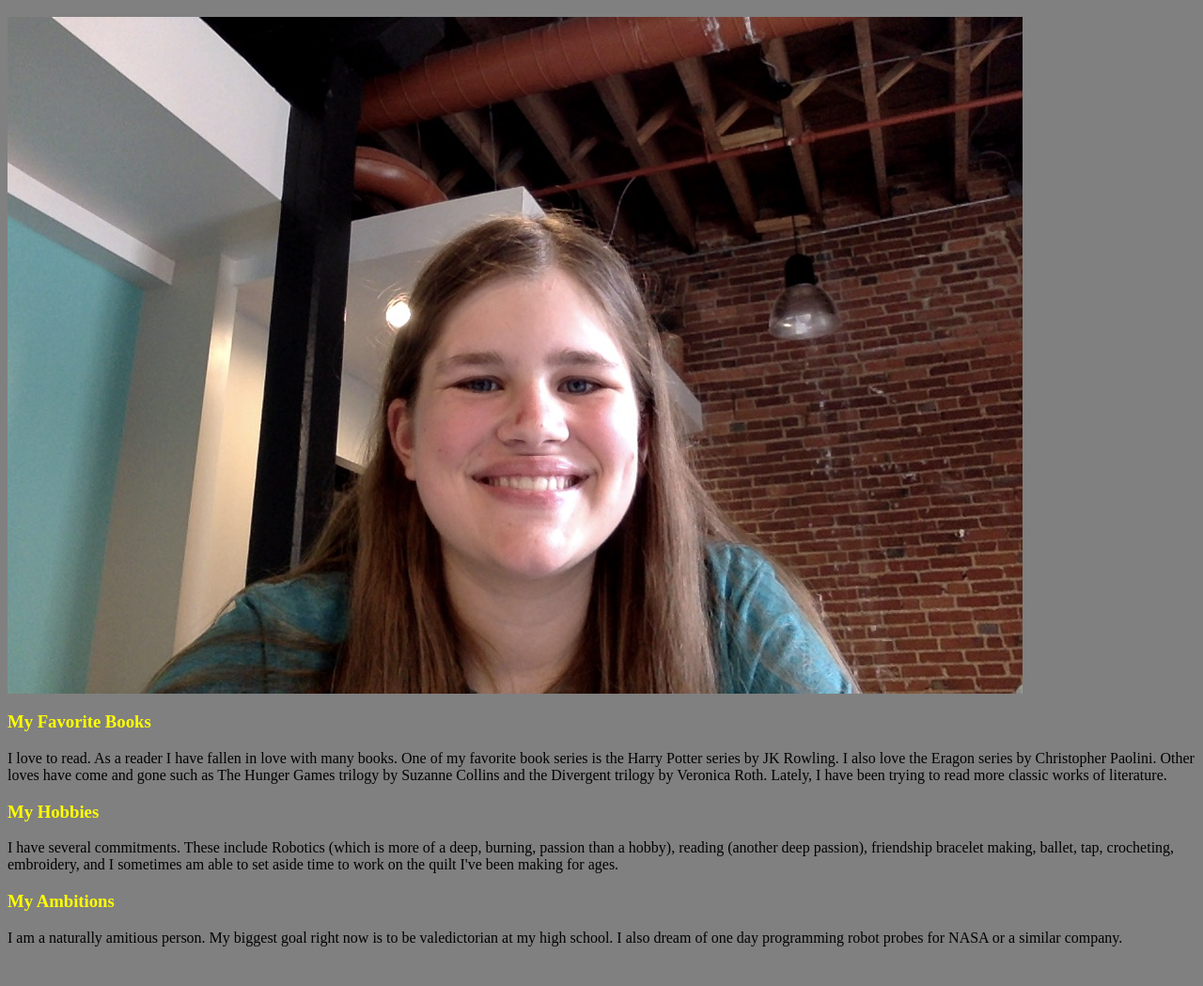
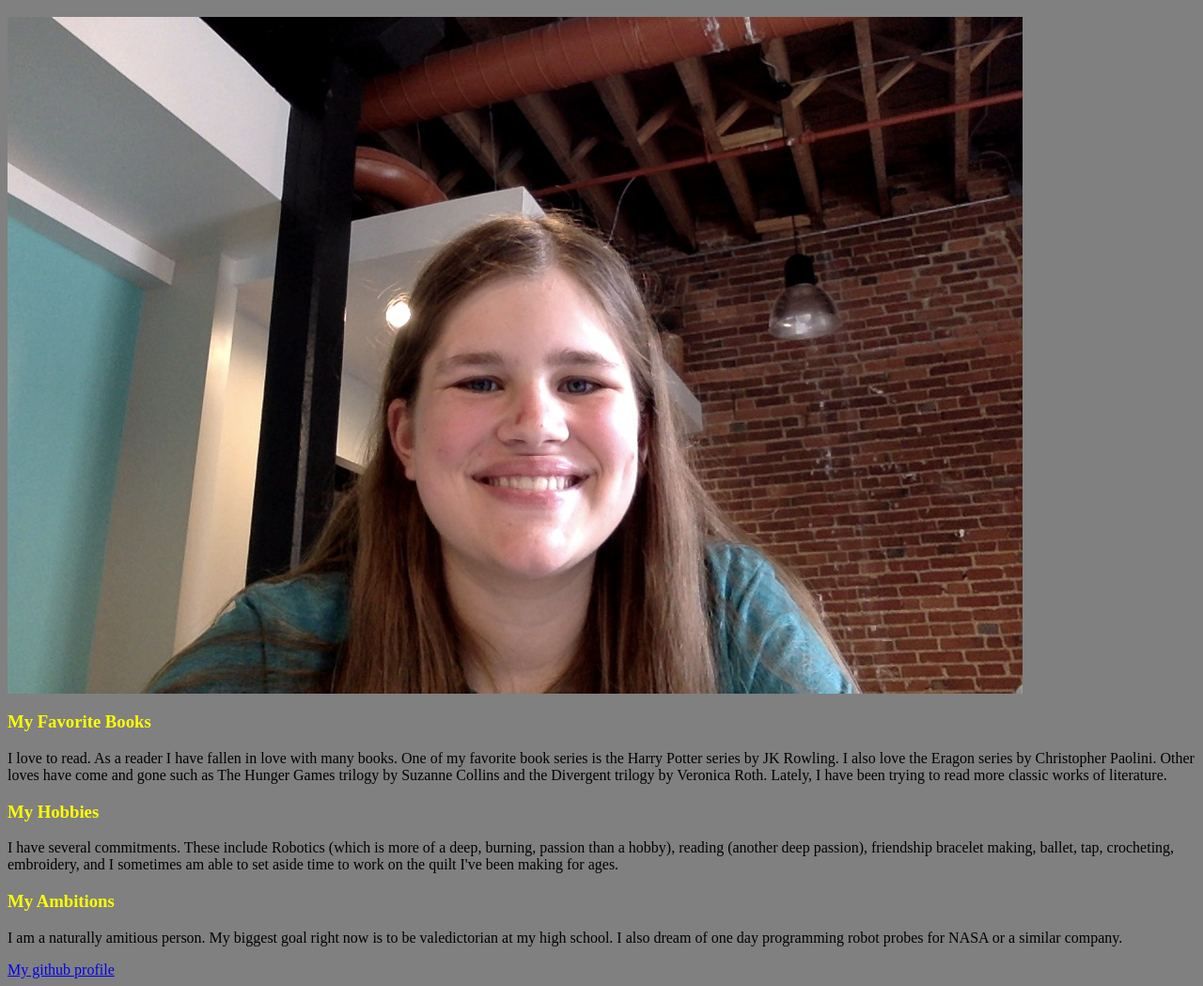
Before and after one commit to AudreyUWU/Practice, a plain HTML site: page index.html in a window 1280 px wide. Shown: the part 48-1097 px from the top of the page at 94% size. Before the commit the page ends 1071 px from the top, so only its background shows below. Drawn offline with Linux system fonts and the light colour scheme.

Commit message:
Update index.html

```diff
--- a/index.html
+++ b/index.html
@@ -18,6 +18,7 @@
     <p>I have several commitments. These include Robotics (which is more of a deep, burning, passion than a hobby), reading (another deep passion), friendship bracelet making, ballet, tap, crocheting, embroidery, and I sometimes am able to set aside time to work on the quilt I've been making for ages.</p>
     <h3>My Ambitions</h3>
     <p>I am a naturally amitious person. My biggest goal right now is to be valedictorian at my high school. I also dream of one day programming robot probes for NASA or a similar company.</p>
+    <a href="https://github.com/AudreyUWU">My github profile</a>
   </body>
 
 </html>
```
